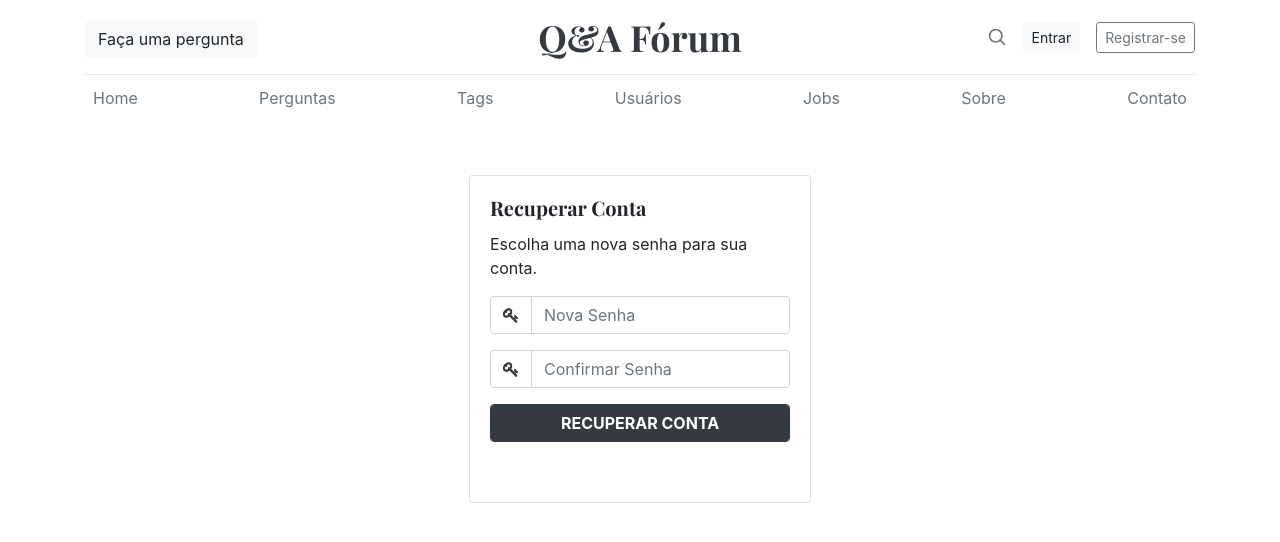
After one commit to renato-lopes/engenharia-de-software, a Django app: page /password-reset-confirm/1/1 in a window 1280 px wide. The commit adds this page. Shown: the top 542 px of the page. Run offline with Django 3.2, Linux system fonts and the light colour scheme; parts of the project's set-up code (start-up, migrations or seed data) failed here and were passed over; some libraries are stand-ins or nearby versions.

Commit message:
add reset pass page

```diff
--- /dev/null
+++ b/qa/users/templates/users/password_reset_confirm.html
@@ -0,0 +1,59 @@
+{% extends "forum/base.html" %}
+{% block content %}
+<div class='container'>
+    {%  include "forum/header.html" %}
+    <div class="row">
+        <div class="col-md-4"></div>
+        <div class="col-md-4 text-center">
+        </div>
+        <div class="col-md-4"></div>
+    </div>
+    <div class="row">
+        <div class="col-md-4"></div>
+        <div class="col-md-4">
+            <div class="card mt-5 animated fadeIn mr-1 ml-1">
+                <div class="card-body">
+                    <h5 class="card-title">Recuperar Conta</h5>
+                    <p class="card-text">Escolha uma nova senha para sua conta.</p>
+                    <form action="#" method="post">
+                        {% csrf_token %}
+                        <div class="form-group ">
+                            <div class="input-group mb-3">
+                                <div class="input-group-prepend">
+                                    <span class="input-group-text icon-login" id="basic-addon2"><i
+                                            class="fa fa-key"></i></span>
+                                </div>
+                                <input class="prepend-fx form-control" type="password" id='new_password' name="new_password"
+                                    placeholder="Nova Senha" aria-label="Nova Senha" aria-describedby="basic-addon2" required>
+                            </div>
+                        </div>
+
+                        <div class="form-group ">
+                            <div class="input-group mb-3">
+                                <div class="input-group-prepend">
+                                    <span class="input-group-text icon-login" id="basic-addon4"><i
+                                            class="fa fa-key"></i></span>
+                                </div>
+                                <input class="prepend-fx form-control" type="password" id='new_password2' name="new_password2"
+                                    placeholder="Confirmar Senha" aria-label="Confirmar Senha"
+                                    aria-describedby="basic-addon4" required>
+                            </div>
+                        </div>
+
+
+                        <div class="form-group">
+                            <button type="submit" id="submit" class="btn btn-dark form-control mb-4">
+                                <span class="font-weight-bold">
+                                    RECUPERAR CONTA
+                                </span>
+                            </button>
+                        </div>
+                    </form>
+                </div>
+            </div>
+        </div>
+        <div class="col-md-4"></div>
+
+    </div>
+</div>
+{% endblock content %}
--- a/qa/users/urls.py
+++ b/qa/users/urls.py
@@ -6,6 +6,8 @@ from . import views
 urlpatterns = [
     path('login/', auth_views.LoginView.as_view(template_name='users/login.html'), name='login'),
     path('register/', views.register, name='register'),
-    path('password_reset/', auth_views.PasswordResetView.as_view(template_name='users/password_reset.html'), name='password_reset'),
+    path('password-reset/', auth_views.PasswordResetView.as_view(template_name='users/password_reset.html'), name='password_reset'),
     path('password-reset/done/', auth_views.PasswordResetDoneView.as_view(template_name='users/password_reset_done.html'), name='password_reset_done'),
+    path('password-reset-confirm/<uidb64>/<token>', auth_views.PasswordResetConfirmView.as_view(template_name='users/password_reset_confirm.html'), name='password_reset_confirm'),
+    path('password-reset-complete/', auth_views.PasswordResetCompleteView.as_view(template_name='users/password_reset_complete.html'), name='password_reset_complete'),
 ]
```
Also changed, not shown: qa/users/templates/users/password_reset_complete.html (added, +19 -0 lines), qa/users/templates/users/password_reset_done.html (+13 -7 lines).
